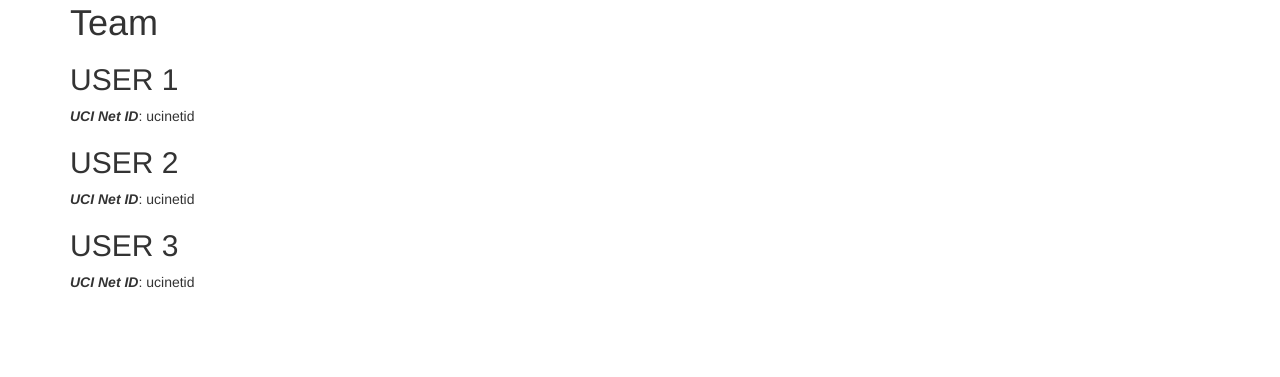
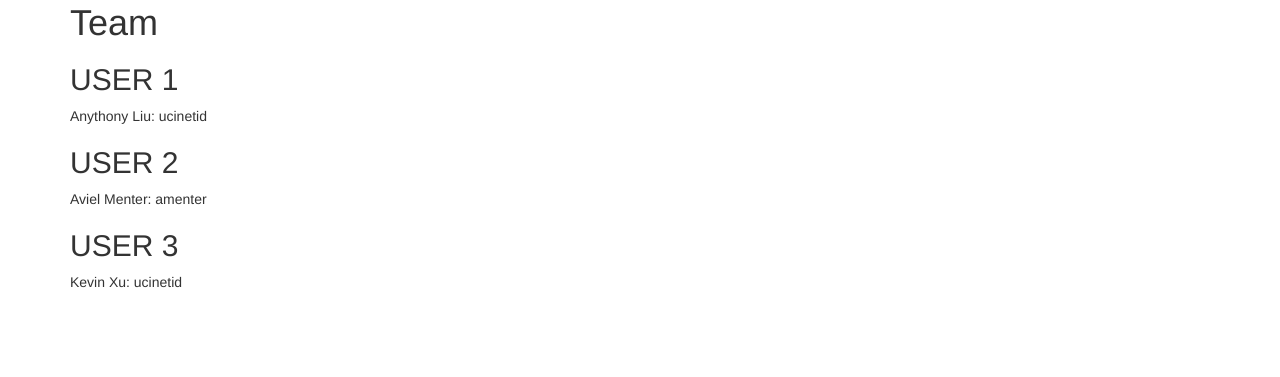
Before and after one commit to r58Playz/MinePac, a Jekyll site: the page built from docs/team.md, in a window 1280 px wide. Shown: the part 170-547 px from the top of the page. Built offline with Jekyll 4.4.1, drawn with Linux system fonts in a browser that asks for light colours.

Commit message:
added my name to team page

```diff
--- a/docs/team.md
+++ b/docs/team.md
@@ -7,10 +7,10 @@
 
 
 ## USER 1
-***UCI Net ID***: ucinetid
+Anythony Liu: ucinetid
 
 ## USER 2
-***UCI Net ID***: ucinetid
+Aviel Menter: amenter
 
 ## USER 3
-***UCI Net ID***: ucinetid
+Kevin Xu: ucinetid
```
